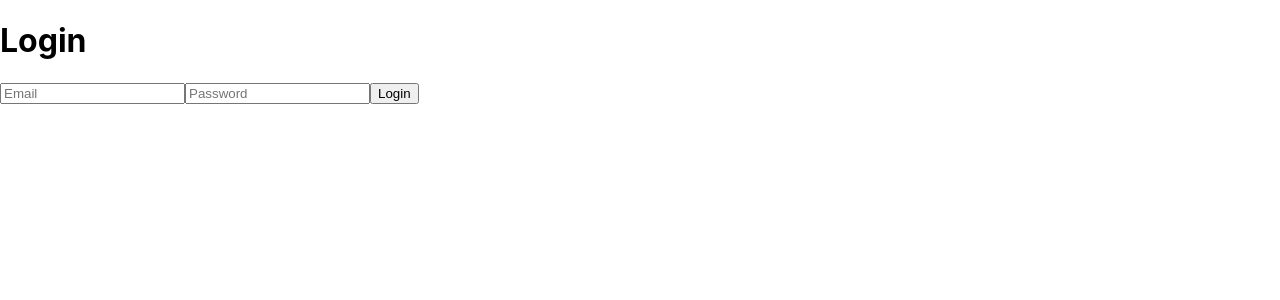
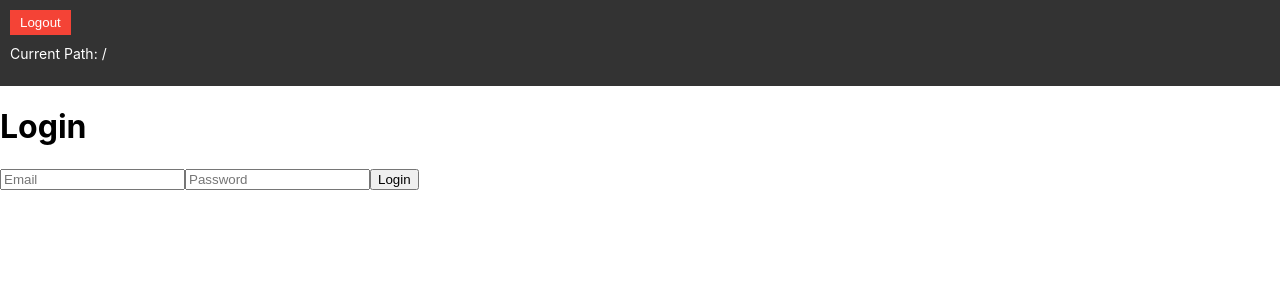
Before and after one commit to sarthak03dot/cognicap, a React (Create React App) app in the folder frontend/: page / in a window 1280 px wide. Shown: the top 300 px of the page. Built offline with nearby package versions, Linux system fonts and the light colour scheme.

Commit message:
Admin & Superadmin dashboard working properly. Need to handle navbar, logout and overall protect route authorisation...

```diff
--- a/frontend/src/App.js
+++ b/frontend/src/App.js
@@ -7,6 +7,7 @@ import SuperAdminDashboard from './pages/SuperAdminDashboard';
 import UserDashboard from './pages/UserDashboard';
 import AdminDashboard from './pages/AdminDashboard';
 import UnauthorizedPage from './pages/Unauthorized.js';
+import Navbar from './components/Navbar.jsx';
 
 const App = () => {
     const [isAuthenticated, setIsAuthenticated] = useState(false);
@@ -27,6 +28,7 @@ const App = () => {
 
     return (
         <Router>
+        <Navbar />
             <Routes>
                 {/* Public Route */}
                 <Route path="/" element={<LoginPage />} />
--- a/frontend/src/components/CreateUserForm.jsx
+++ b/frontend/src/components/CreateUserForm.jsx
@@ -3,14 +3,19 @@
 import React, { useState, useEffect } from 'react';
 import axios from 'axios';
 import { API_BASE_URL, TOKEN_GENERATION_CREDENTIALS } from './config';
+import { useLocation } from 'react-router-dom'; // Import useLocation from React Router
 
 axios.defaults.baseURL = API_BASE_URL;
 
-const CreateUserForm = ({ roleOptions = ['user', 'admin'] }) => { // Accept role options as a prop
+const CreateUserForm = () => {
+    const location = useLocation(); // Get the current path
+    const isSuperAdmin = location.pathname === '/superadmin'; // Check if the path is superadmin
+    const roleOptions = isSuperAdmin ? ['user', 'admin'] : ['user']; // Set role options dynamically
+
     const [name, setName] = useState('');
     const [email, setEmail] = useState('');
     const [password, setPassword] = useState('');
-    const [role, setRole] = useState('');
+    const [role, setRole] = useState(roleOptions[0]); // Default to the first option in roleOptions
     const [message, setMessage] = useState('');
     const [loading, setLoading] = useState(false);
 
--- /dev/null
+++ b/frontend/src/components/Navbar.jsx
@@ -0,0 +1,50 @@
+import React from 'react';
+import { Link, useNavigate, useLocation } from 'react-router-dom';
+
+const Navbar = () => {
+    const navigate = useNavigate();
+    const location = useLocation();
+    const role = localStorage.getItem('role'); // Fetch the user's role from localStorage
+
+    const handleLogout = () => {
+        localStorage.removeItem('token');
+        localStorage.removeItem('role');
+        navigate('/'); // Redirect to login page
+    };
+
+    return (
+        <nav style={styles.navbar}>
+            <ul style={styles.navList}>
+                {/* <li style={styles.navItem}>
+                    <Link to="/" style={styles.navLink}>Home</Link>
+                </li> */}
+                {/* Conditionally render adminDashboard and superadmin links */}
+                {role === 'admin' || role === 'superadmin' ? (
+                    <li style={styles.navItem}>
+                        <Link to="/adminDashboard" style={styles.navLink}>Admin Dashboard</Link>
+                    </li>
+                ) : null}
+                {role === 'superadmin' ? (
+                    <li style={styles.navItem}>
+                        <Link to="/superadmin" style={styles.navLink}>Super Admin</Link>
+                    </li>
+                ) : null}
+                <li style={styles.navItem} onClick={handleLogout}>
+                    <button style={styles.logoutButton}>Logout</button>
+                </li>
+            </ul>
+            <p style={styles.currentPath}>Current Path: {location.pathname}</p>
+        </nav>
+    );
+};
+
+const styles = {
+    navbar: { padding: '10px', backgroundColor: '#333', color: '#fff' },
+    navList: { listStyle: 'none', display: 'flex', margin: 0, padding: 0 },
+    navItem: { marginRight: '15px' },
+    navLink: { textDecoration: 'none', color: '#fff' },
+    logoutButton: { backgroundColor: '#f44336', color: '#fff', border: 'none', cursor: 'pointer', padding: '5px 10px' },
+    currentPath: { marginTop: '10px', fontSize: '14px' },
+};
+
+export default Navbar;
```
